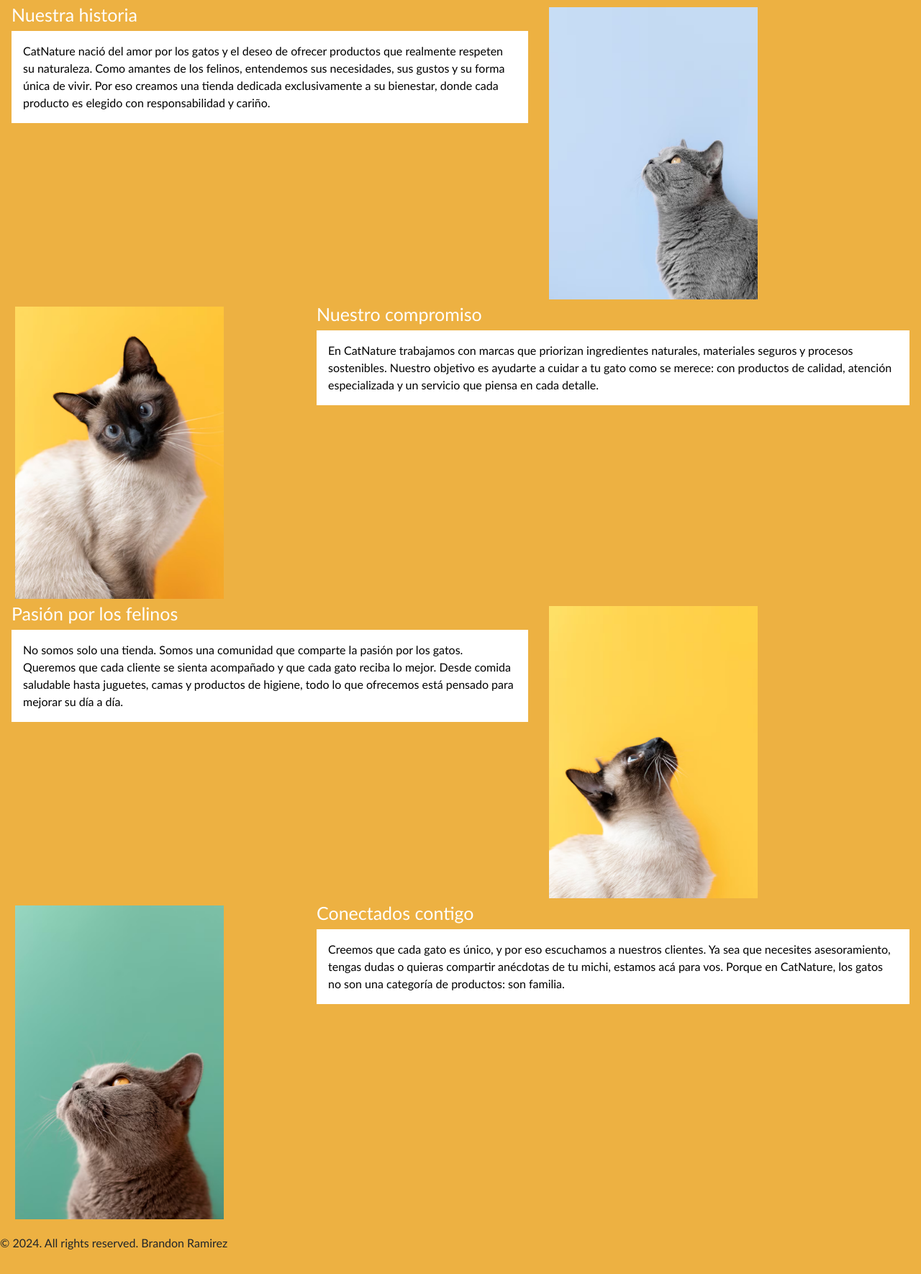
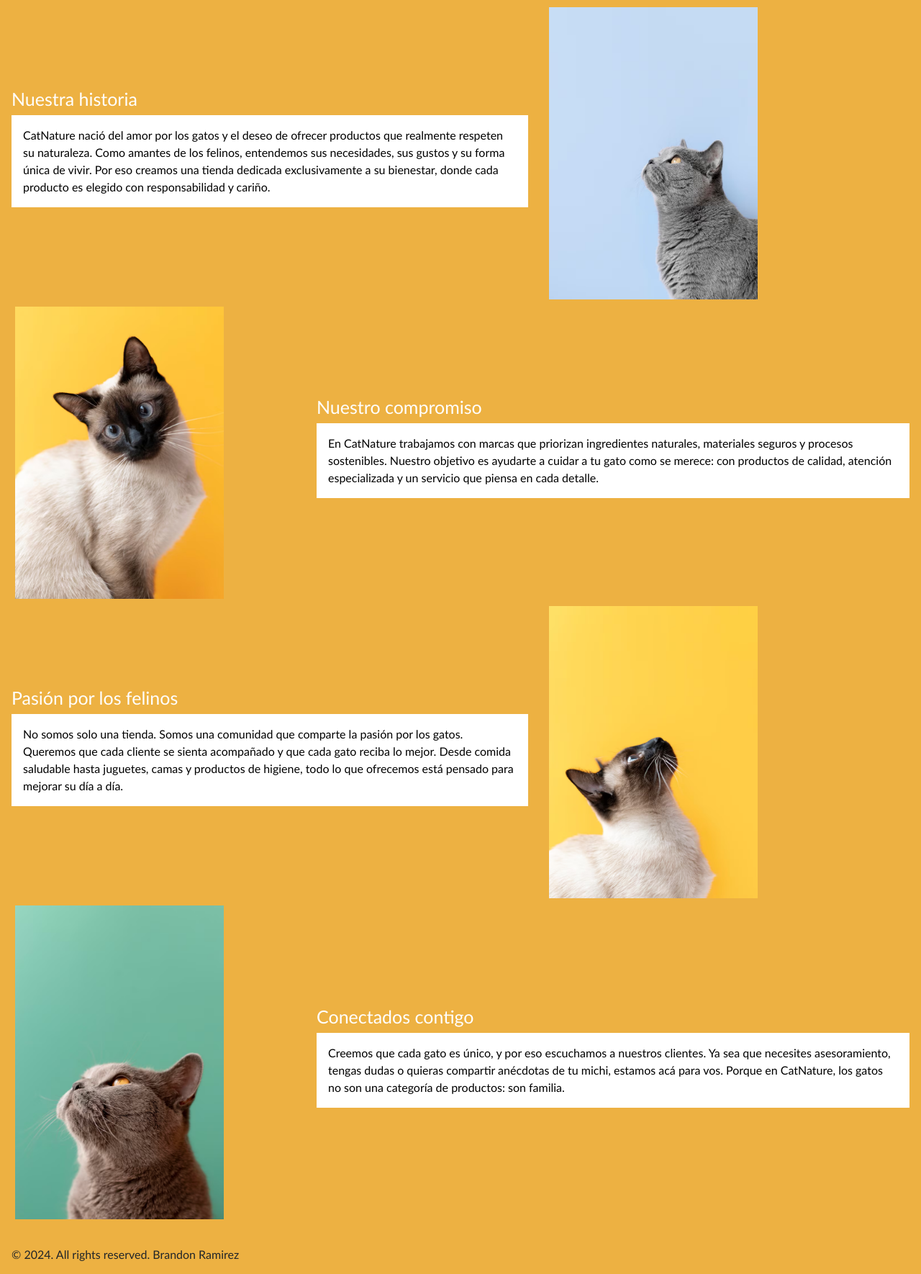
Before and after one commit to brandojrf/proyecto-catnature, a plain HTML site: page pages/sobre-nosotros.html in a window 1280 px wide. Shown: the part 190-1960 px from the top of the page at 72% size. Drawn offline with nearby package versions, Linux system fonts and the light colour scheme; a web font is replaced by a local one.

Commit message:
se aplico bootstrap al layout de la pagina envios

```diff
--- a/pages/sobre-nosotros.html
+++ b/pages/sobre-nosotros.html
@@ -53,7 +53,7 @@
   <main>
     <h1>Sobre Nosotros</h1>
     <section class="row px-0">
-      <div class="col-md-7 col-sm-11">
+      <div class="col-md-7 col-sm-11 align-content-center">
         <h2>Nuestra historia</h2>
         <article>
           <P>CatNature nació del amor por los gatos y el deseo de ofrecer productos que realmente respeten su naturaleza.
@@ -67,7 +67,7 @@
       </div>
     </section>
     <section class="row flex-row-reverse px-0">
-      <div class="col-md-8 col-sm-11">
+      <div class="col-md-8 col-sm-11 align-content-center">
         <h2>Nuestro compromiso</h2>
         <article>
           <p>En CatNature trabajamos con marcas que priorizan ingredientes naturales, materiales seguros y procesos
@@ -81,7 +81,7 @@
       </div>
     </section>
     <section class="row px-0">
-      <div class="col-md-7 col-sm-11">
+      <div class="col-md-7 col-sm-11 align-content-center">
         <h2>Pasión por los felinos</h2>
         <article>
           <p>No somos solo una tienda. Somos una comunidad que comparte la pasión por los gatos. Queremos que cada cliente
@@ -95,7 +95,7 @@
       </div>
     </section>
     <section class="row flex-row-reverse px-0">
-      <div class="col-md-8 col-sm-11">
+      <div class="col-md-8 col-sm-11 align-content-center">
         <h2>Conectados contigo</h2>
         <article>
           <p>Creemos que cada gato es único, y por eso escuchamos a nuestros clientes. Ya sea que necesites asesoramiento,
--- a/styles/styles.css
+++ b/styles/styles.css
@@ -63,3 +63,6 @@ padding: 5px;
 .text1 {
     justify-content: center;
 }
+footer {
+    padding: 1rem;
+}
```
Also changed, not shown: index.html (+8 -3 lines), pages/contacto.html (+4 -4 lines), pages/envios.html (+11 -2 lines), imagenes/gato-en-caja.avif.
